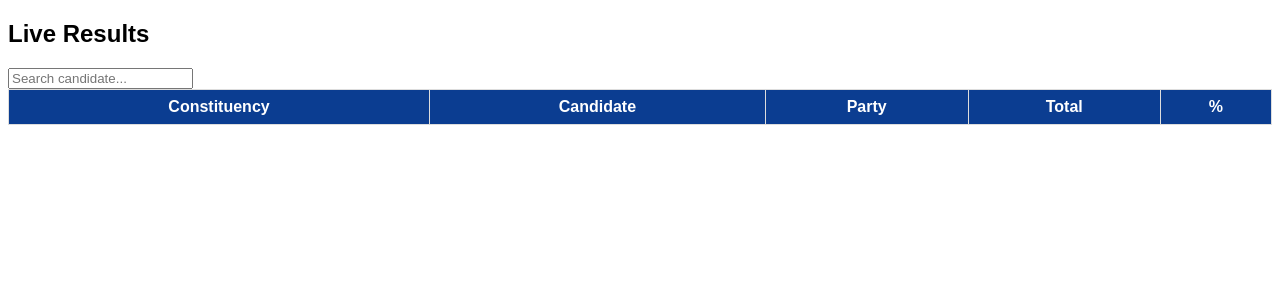
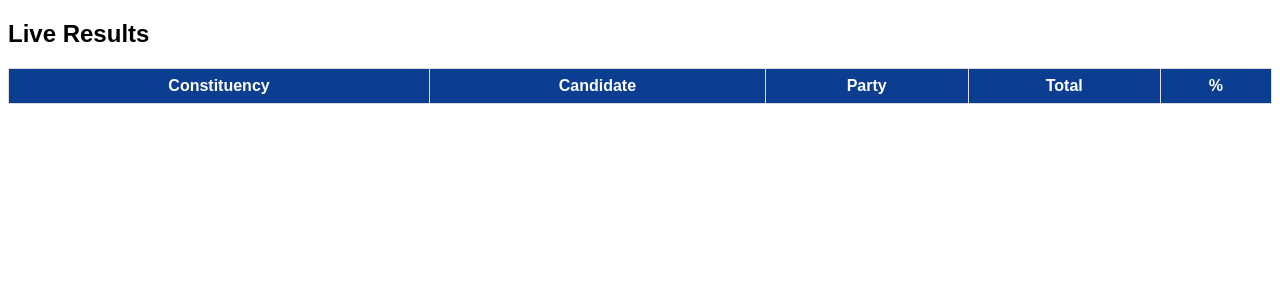
Before and after one commit to shilpamaryvarghese/Election-2026, a Flask app: page /dashboard in a window 1280 px wide. Shown: the top 300 px of the page. Run offline with Flask 3, Linux system fonts and the light colour scheme; data that the repository does not hold is empty.

Commit message:
Update dashboard.html

```diff
--- a/templates/dashboard.html
+++ b/templates/dashboard.html
@@ -15,8 +15,6 @@ td,th { padding:8px; border:1px solid #ddd; }
 <body>
 
 <h2>Live Results</h2>
-
-<input id="search" placeholder="Search candidate..." />
 
 <table>
 <thead>
```
